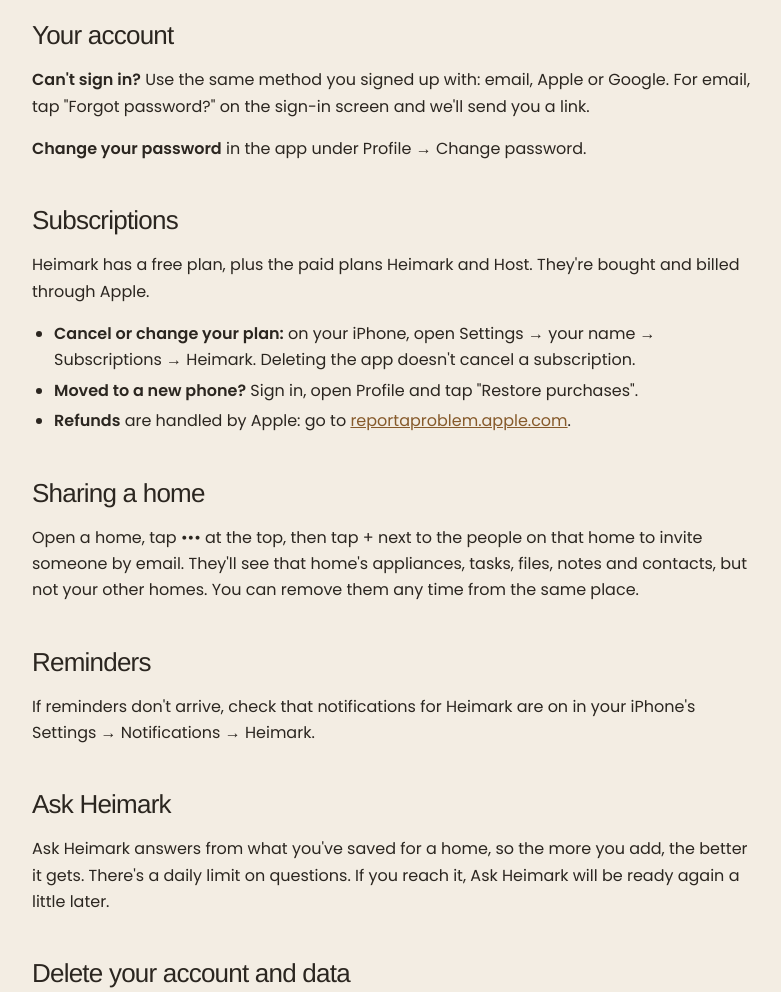
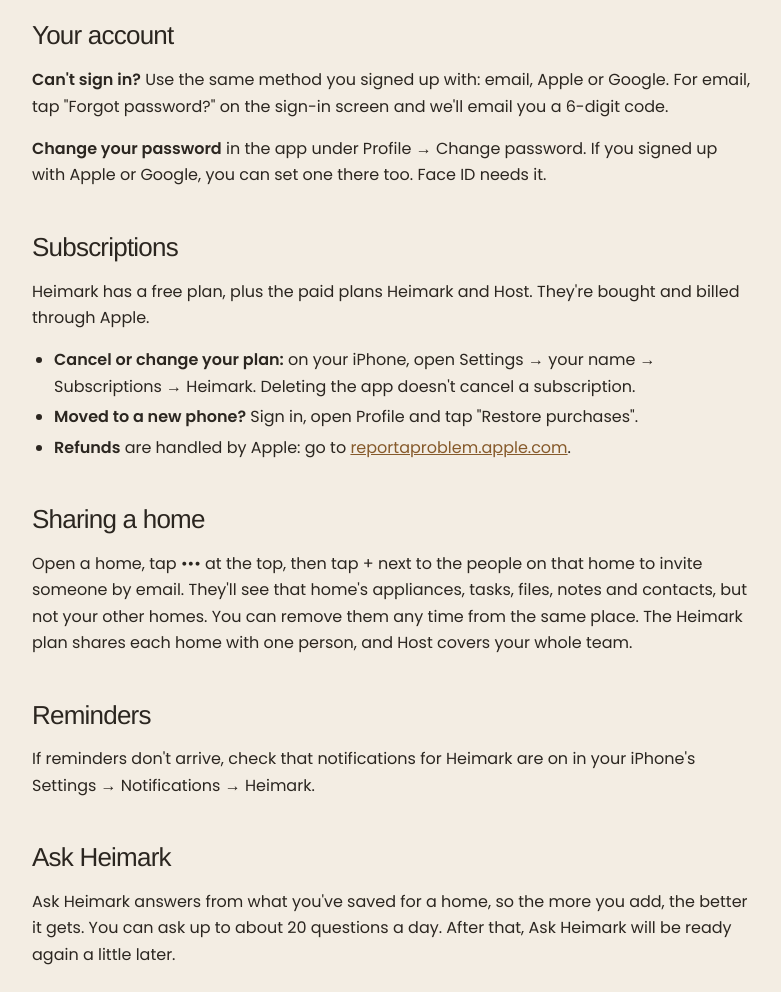
Before and after one commit to jonasandbri-cyber/heimark-site, a plain HTML site: page support/index.html in a window 1280 px wide. Shown: the part 420-1412 px from the top of the page, without its empty margins (248-1029 px from the left). Drawn offline with Linux system fonts and the light colour scheme.

Commit message:
Site: current pricing and sharing in FAQ, privacy subscription data, support updates
Co-Authored-By: Claude Opus 5.5 <noreply@anthropic.com>

```diff
--- a/support/index.html
+++ b/support/index.html
@@ -24,8 +24,8 @@
 </div>
 
 <h2>Your account</h2>
-<p><strong>Can't sign in?</strong> Use the same method you signed up with: email, Apple or Google. For email, tap "Forgot password?" on the sign-in screen and we'll send you a link.</p>
-<p><strong>Change your password</strong> in the app under Profile → Change password.</p>
+<p><strong>Can't sign in?</strong> Use the same method you signed up with: email, Apple or Google. For email, tap "Forgot password?" on the sign-in screen and we'll email you a 6-digit code.</p>
+<p><strong>Change your password</strong> in the app under Profile → Change password. If you signed up with Apple or Google, you can set one there too. Face ID needs it.</p>
 
 <h2>Subscriptions</h2>
 <p>Heimark has a free plan, plus the paid plans Heimark and Host. They're bought and billed through Apple.</p>
@@ -36,13 +36,13 @@
 </ul>
 
 <h2>Sharing a home</h2>
-<p>Open a home, tap ••• at the top, then tap + next to the people on that home to invite someone by email. They'll see that home's appliances, tasks, files, notes and contacts, but not your other homes. You can remove them any time from the same place.</p>
+<p>Open a home, tap ••• at the top, then tap + next to the people on that home to invite someone by email. They'll see that home's appliances, tasks, files, notes and contacts, but not your other homes. You can remove them any time from the same place. The Heimark plan shares each home with one person, and Host covers your whole team.</p>
 
 <h2>Reminders</h2>
 <p>If reminders don't arrive, check that notifications for Heimark are on in your iPhone's Settings → Notifications → Heimark.</p>
 
 <h2>Ask Heimark</h2>
-<p>Ask Heimark answers from what you've saved for a home, so the more you add, the better it gets. There's a daily limit on questions. If you reach it, Ask Heimark will be ready again a little later.</p>
+<p>Ask Heimark answers from what you've saved for a home, so the more you add, the better it gets. You can ask up to about 20 questions a day. After that, Ask Heimark will be ready again a little later.</p>
 
 <h2>Delete your account and data</h2>
 <p>In the app, go to Profile → Delete Account. This permanently deletes your account, your homes and everything in them, and signs Heimark out of your Apple ID if you used Sign in with Apple. It can't be undone. If you can't get into the app, email <a href="mailto:info@heimark.app">info@heimark.app</a> from the address on your account and we'll do it for you.</p>
```
Also changed, not shown: index.html (+2 -3 lines), privacy/index.html (+2 -2 lines).
